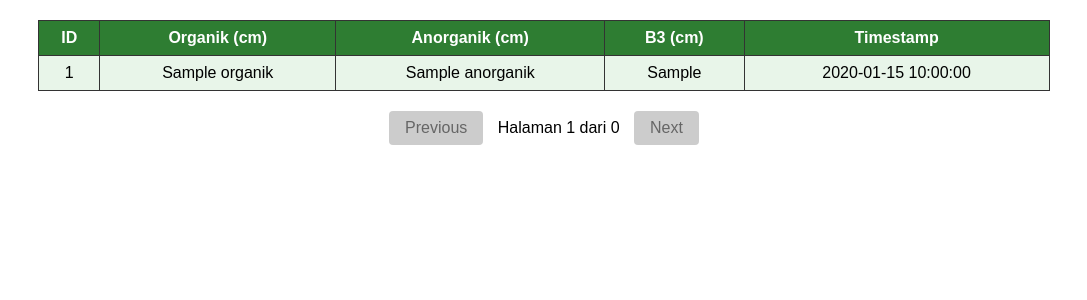
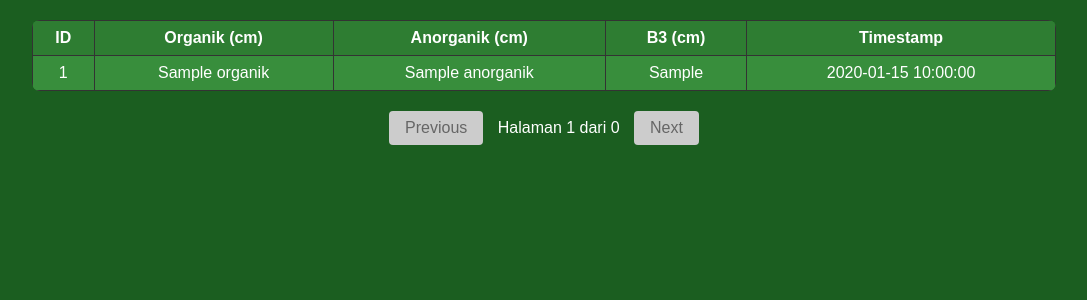
Before and after one commit to regaarz/SWaDe, a Flask app: page /view_data in a window 1280 px wide. Shown: the top 300 px of the page, without its empty margins (96-1183 px from the left). Run offline with Flask 3, Linux system fonts and the light colour scheme; a database or web service that is not in the repository returns one stand-in record (values such as "Sample title"); data that the repository does not hold is empty; some libraries are stand-ins or nearby versions.

Commit message:
Update monitoring.html

```diff
--- a/templates/monitoring.html
+++ b/templates/monitoring.html
@@ -5,11 +5,24 @@
     <style>
         body {
             font-family: Arial, sans-serif;
+            background-color: #1b5e20; /* hijau tua untuk seluruh halaman */
+            color: white; /* teks default agar terlihat di background */
+            margin: 0;
+            padding: 0;
+        }
+        h1 {
+            text-align: center;
+            color: #a5d6a7; /* hijau muda untuk judul agar kontras */
+            margin-top: 20px;
         }
         table {
             border-collapse: collapse;
             width: 80%;
             margin: 20px auto;
+            background-color: #2e7d32; /* hijau tua untuk tabel */
+            color: white; /* teks tabel */
+            border-radius: 8px;
+            overflow: hidden;
         }
         th, td {
             border: 1px solid #333;
@@ -17,21 +30,21 @@
             text-align: center;
         }
         th {
-            background-color: #2e7d32; /* hijau tua */
+            background-color: #2e7d32; /* hijau tua header tabel */
             color: white;
         }
         tr:nth-child(even) {
-            background-color: #e8f5e9; /* hijau muda */
+            background-color: #388e3c; /* hijau sedikit lebih terang untuk baris genap */
         }
         tr:hover {
-            background-color: #c8e6c9; /* hijau highlight saat hover */
+            background-color: #4caf50; /* hijau highlight saat hover */
         }
         button {
             padding: 8px 16px;
             margin: 0 10px;
             font-size: 16px;
             cursor: pointer;
-            background-color: #4caf50; /* hijau */
+            background-color: #4caf50; /* hijau tombol */
             color: white;
             border: none;
             border-radius: 4px;
@@ -43,6 +56,10 @@
             background-color: #ccc;
             cursor: not-allowed;
             color: #666;
+        }
+        .pagination {
+            text-align: center;
+            margin: 20px;
         }
     </style>
 </head>
@@ -66,7 +83,7 @@
         {% endfor %}
     </table>
 
-    <div style="text-align: center; margin: 20px;">
+    <div class="pagination">
         {% if page > 1 %}
         <a href="{{ url_for('view_data', page=page-1) }}">
             <button>Previous</button>
```
